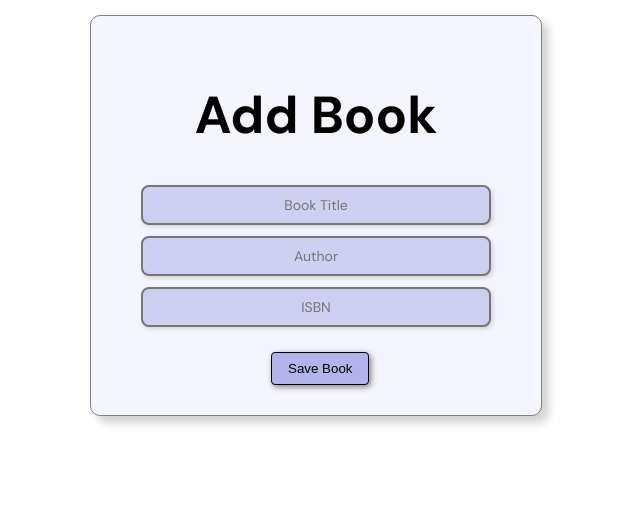
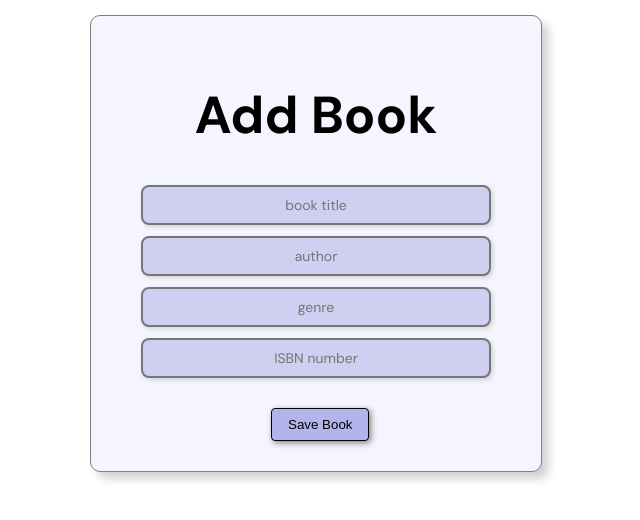
Before and after one commit to snehasund/library-management-system, a Django app: page /add_book/ in a window 1280 px wide. Shown: the part 185-705 px from the top of the page, without its empty margins (324-964 px from the left). Run offline with Django 5.2, Linux system fonts and the light colour scheme; some web fonts are replaced.

Commit message:
fixed add book issue

```diff
--- a/django_auth/django_project/forms.py
+++ b/django_auth/django_project/forms.py
@@ -8,10 +8,10 @@ class BookForm(forms.ModelForm):
         model = Book
         fields = ['title', 'author', 'genre', 'isbn']
         widgets = {
-            'title': forms.TextInput(attrs={'placeholder': 'book title'}),
-            'author': forms.TextInput(attrs={'placeholder': 'author'}),
-            'genre': forms.TextInput(attrs={'placeholder': 'genre'}),
-            'isbn': forms.TextInput(attrs={'placeholder': 'ISBN number'}),
+            'title': forms.TextInput(attrs={'placeholder': 'book title', 'style': "height: 40px; border-radius: 8px; text-align: center; background-color: rgb(207, 207, 241); margin-bottom: 10px;" }),
+            'author': forms.TextInput(attrs={'placeholder': 'author', 'style': "height: 40px; border-radius: 8px; text-align: center; background-color: rgb(207, 207, 241); margin-bottom: 10px;"}),
+            'genre': forms.TextInput(attrs={'placeholder': 'genre', 'style': "height: 40px; border-radius: 8px; text-align: center; background-color: rgb(207, 207, 241); margin-bottom: 10px;"}),
+            'isbn': forms.TextInput(attrs={'placeholder': 'ISBN number', 'style': "height: 40px; border-radius: 8px; text-align: center; background-color: rgb(207, 207, 241); margin-bottom: 10px;"}),
         }
     def __init__(self, *args, **kwargs):
         super().__init__(*args, **kwargs)
--- a/django_auth/templates/home.html
+++ b/django_auth/templates/home.html
@@ -70,7 +70,7 @@
     <div class="info-text">
       <p>Navigate to the library:</p>
       <button onclick="window.location.href='{% url 'books_list' %}'">View the list of books</button><br>
-      <button onclick="window.location.href='{%url 'recommendation' %}'">Get Recommended a Book!</button><br>
+
       <button onclick="window.location.href='{% url 'add_book' %}'">Add a Book</button><br>
       <button onclick="window.location.href='{% url 'library_page' %}'">View your liked books</button><br>
       <button onclick="window.location.href='{% url 'members_list' %}'">View the list of Members</button><br>
--- a/django_auth/templates/library/book_form.html
+++ b/django_auth/templates/library/book_form.html
@@ -122,11 +122,15 @@
         <div id="card">
             <h1 style="text-align: center;">Add Book</h1>
             <form method="post" novalidate>
-                {% csrf_token %}
-                <input type="text" name="title" placeholder="Book Title" required style="height: 40px; border-radius: 8px; text-align: center; background-color: rgb(207, 207, 241); margin-bottom: 10px;">
-                <input type="text" name="author" placeholder="Author" required style="height: 40px; border-radius: 8px; text-align: center; background-color: rgb(207, 207, 241); margin-bottom: 10px;">
-                <input type="text" name="isbn" placeholder="ISBN" required style="height: 40px; border-radius: 8px; text-align: center; background-color: rgb(207, 207, 241); margin-bottom: 20px;">
-                <button type="submit">Save Book</button>
+            {% csrf_token %}
+            {% comment %} <p><input type="text" name="title" placeholder="Book Title" required style="height: 40px; border-radius: 8px; text-align: center; background-color: rgb(207, 207, 241); margin-bottom: 10px;"></p>
+            <p><input type="text" name="author" placeholder="Author" required style="height: 40px; border-radius: 8px; text-align: center; background-color: rgb(207, 207, 241); margin-bottom: 10px;"></p>
+            <p><input type="text" name="isbn" placeholder="ISBN" required style="height: 40px; border-radius: 8px; text-align: center; background-color: rgb(207, 207, 241); margin-bottom: 20px;"></p> {% endcomment %}
+            {{ form.title }}
+            {{ form.author }}
+            {{ form.genre }}
+            {{ form.isbn }}
+            <button type="submit" style="margin-top: 20px;">Save Book</button>
             </form>
         </div>
     </div>
```
Also changed, not shown: django_auth/db.sqlite3.
